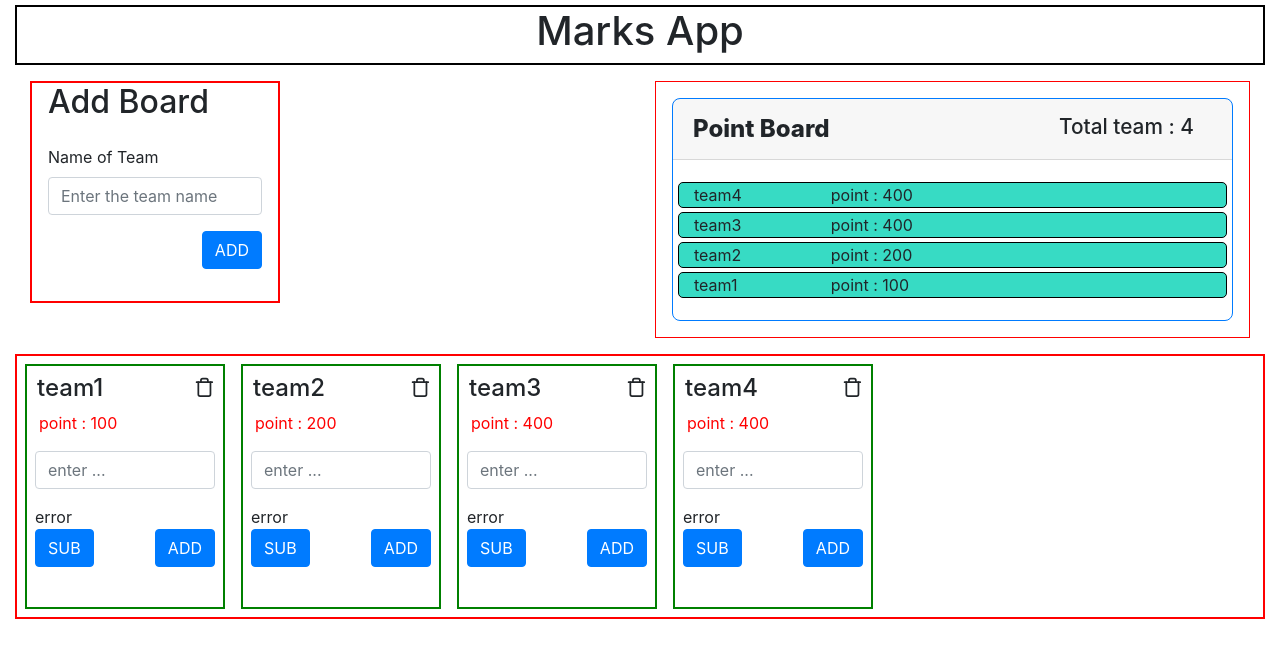
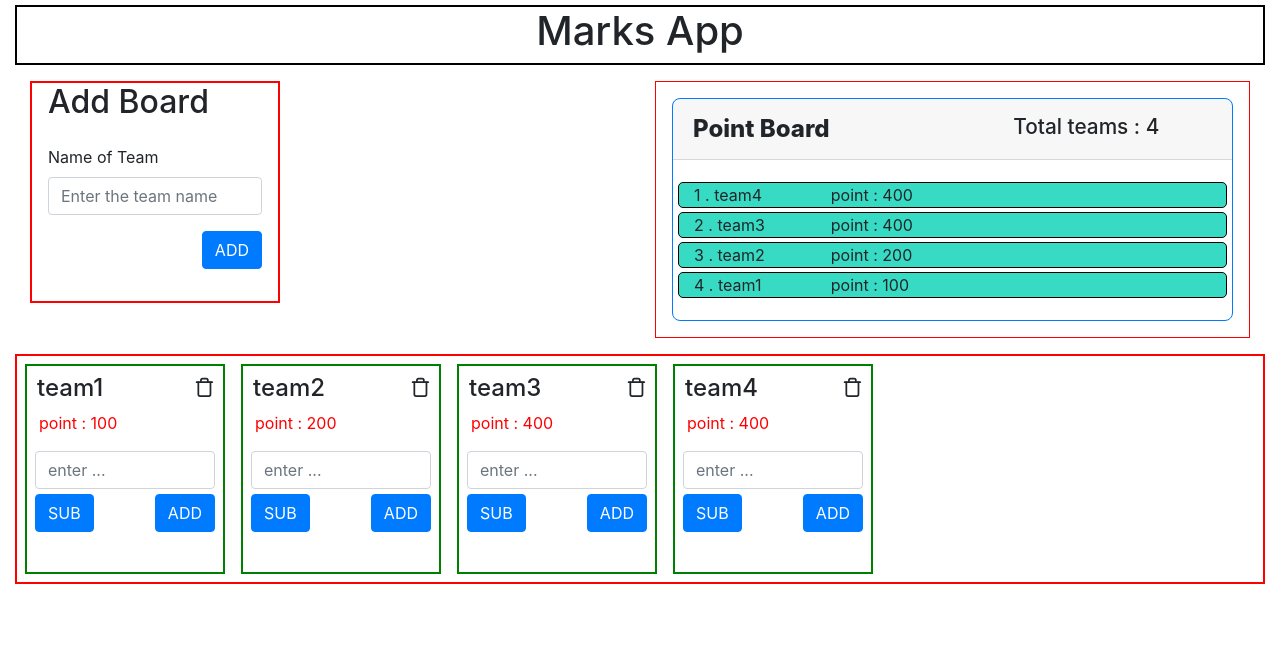
Before and after one commit to ThusharaSamaraweera/Marks-app, a React (Create React App) app: page / in a window 1280 px wide. Shown: the top 658 px of the page. Built offline with nearby package versions, Linux system fonts and the light colour scheme.

Commit message:
validate point input box

```diff
--- a/src/Components/CreatedTeam/Team.tsx
+++ b/src/Components/CreatedTeam/Team.tsx
@@ -14,19 +14,26 @@ type TeamProps = {
 
 const Team:React.FC<TeamProps> = (props) => {
   const [marks, setMarks] = useState<number | undefined>(undefined)
+  const [validated , setValidated] = useState<boolean>(false);
+
   const handleOnSub = () => {
+
     if(!marks){
+      setValidated(true);
       return;
     }
+    setValidated(false);
     props.onSubMarks(props.team.id, marks);
     setMarks(undefined)
   }
 
   const handleOnAdd = (event:any) => {
-    event.preventDefault();
     if(!marks){
+      setValidated(true);
       return;
     }
+
+    setValidated(false);
     props.onAddMarks(props.team.id, marks);
     setMarks(undefined);
   }
@@ -62,7 +69,7 @@ const Team:React.FC<TeamProps> = (props) => {
                             }
               />
             </Form.Group>
-            <div className='error' >error</div>
+            { validated && <div className='error' >error</div>}
             <Button className='sub-btn float-left mb-3' onClick={handleOnSub}>SUB</Button>
             <Button className='add-btn float-right mb-3' onClick={handleOnAdd}>ADD</Button>
           </Form>
--- a/src/Components/RankTeams.tsx
+++ b/src/Components/RankTeams.tsx
@@ -18,7 +18,7 @@ const RankTeams:React.FC<RankTeamsProps> = (props) => {
             return  <Col xs={12} md={12} className='team'>
                         <Row>
                             <Col xs={3} md={3}>
-                                {team.name}
+                                {index + 1} . {team.name}
                             </Col>
                             <Col xs={7} md={7}>
                                 <NumberFormat value={team.marks} displayType={'text'} thousandSeparator={true} prefix={'point : '} />
@@ -41,7 +41,7 @@ const RankTeams:React.FC<RankTeamsProps> = (props) => {
                 <Card.Header>
                     <Row>
                         <Col xs={6} md={6} >Point Board</Col>
-                        <Col className="count" xs={{offset: 2, span: 4}} >Total team : {props.teams.length}</Col>
+                        <Col className="count" xs={{offset: 2, span: 4}} md={{offset: 1, span: 5}} >Total teams : {props.teams.length}</Col>
                     </Row>
                 </Card.Header>
                 <Card.Body>
--- a/src/assets/styles/_created-teams.scss
+++ b/src/assets/styles/_created-teams.scss
@@ -5,6 +5,19 @@
     max-width: 200px;
     min-width: 200px;
     border: solid green 2px;
+
+    .mark-update-row{
+      .mark-Inputs{
+        .form-group{
+          margin-bottom: 5px;
+        }
+        .error {
+          font-size: 0.8em;
+          color: red;
+          margin-bottom: 5px;
+        }
+      }
+    }
 
     .delete-icon {
       padding-right: 0px;
```
